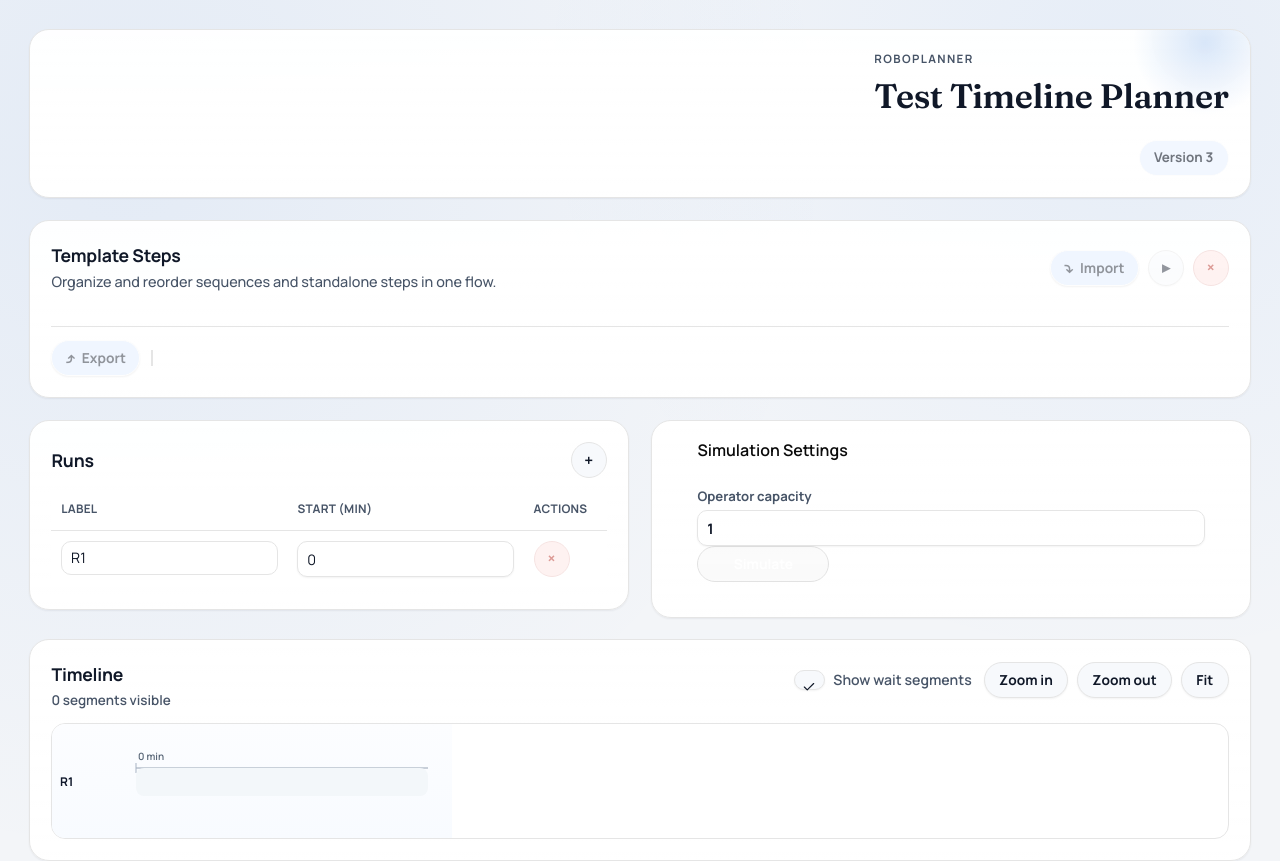
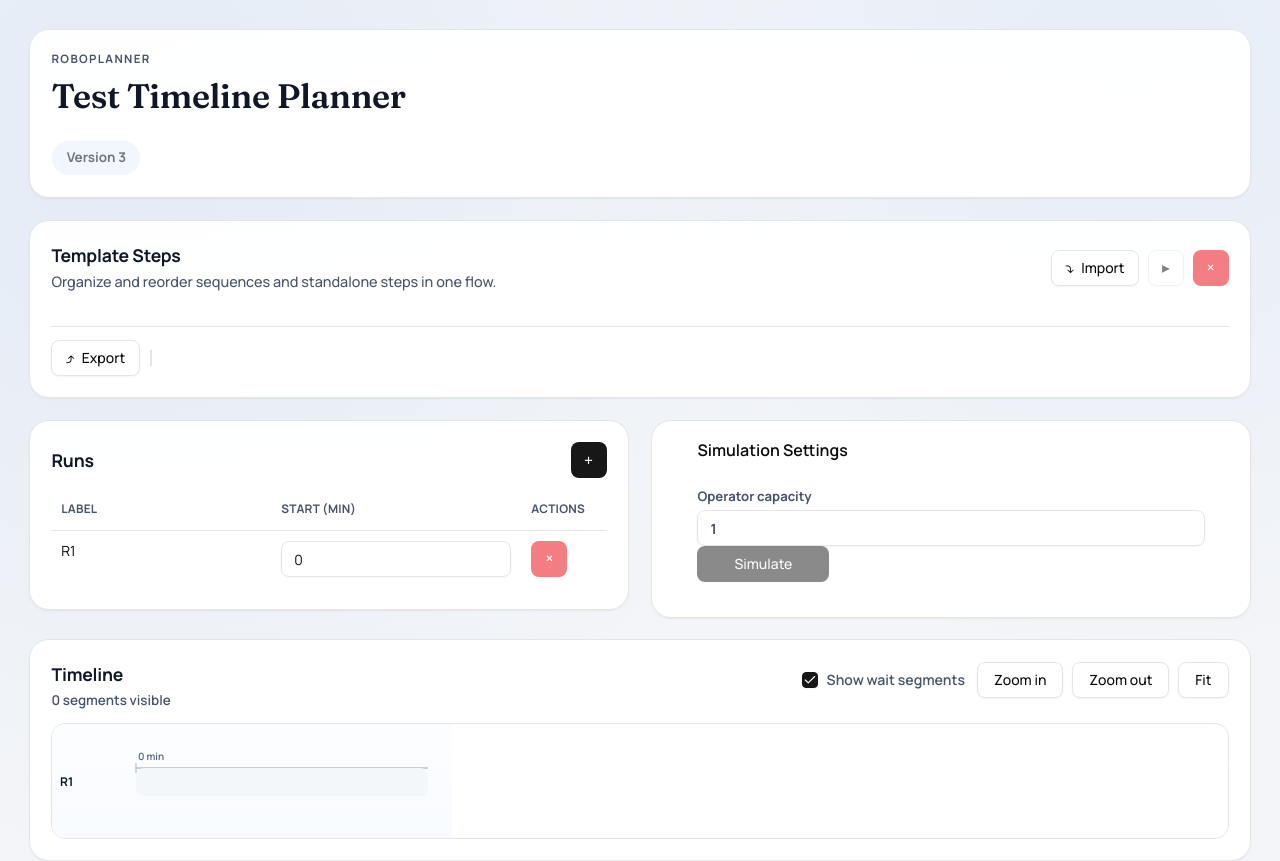
Before and after one commit to alpacfer/roboplanner, a React (Vite) app: page / in a window 1280 px wide. Shown: the top 861 px of the page. Built offline with nearby package versions, Linux system fonts and the light colour scheme.

Commit message:
WIP: UI updates

```diff
--- a/src/App.tsx
+++ b/src/App.tsx
@@ -323,7 +323,7 @@ function App() {
           className="debug-toggle"
           data-testid="debug-drawer-toggle"
           type="button"
-          variant="ghost"
+          variant="default"
           onClick={() => setIsDebugDrawerOpen((current) => !current)}
         >
           {isDebugDrawerOpen ? "Hide developer tools" : "Show developer tools"}
--- a/src/styles.css
+++ b/src/styles.css
@@ -120,48 +120,6 @@ p {
   margin: 0;
 }
 
-button {
-  appearance: none;
-  background: var(--surface-2);
-  border: 1px solid var(--border);
-  border-radius: 999px;
-  color: var(--text);
-  cursor: pointer;
-  font-family: inherit;
-  font-size: 0.86rem;
-  font-weight: 700;
-  line-height: 1;
-  padding: 0.55rem 0.9rem;
-  transition:
-    background-color var(--motion-fast) ease,
-    border-color var(--motion-fast) ease,
-    transform var(--motion-fast) ease,
-    box-shadow var(--motion-fast) ease;
-}
-
-button:hover {
-  background: color-mix(in srgb, var(--surface-2) 92%, black);
-  border-color: color-mix(in srgb, var(--border) 86%, black);
-  transform: translateY(-1px);
-}
-
-button:active {
-  transform: translateY(0);
-}
-
-button:disabled {
-  cursor: not-allowed;
-  opacity: 0.45;
-  transform: none;
-}
-
-button:focus-visible,
-input:focus-visible,
-select:focus-visible {
-  outline: 2px solid color-mix(in srgb, var(--accent) 68%, white);
-  outline-offset: 2px;
-}
-
 .icon-button {
   align-items: center;
   display: inline-flex;
@@ -173,40 +131,6 @@ select:focus-visible {
 .icon-glyph {
   font-size: 0.98rem;
   line-height: 1;
-}
-
-input,
-select {
-  border: 1px solid var(--border);
-  border-radius: 10px;
-  color: var(--text);
-  font-family: inherit;
-  font-size: 0.9rem;
-  line-height: 1.2;
-  padding: 0.45rem 0.55rem;
-  transition:
-    border-color var(--motion-fast) ease,
-    box-shadow var(--motion-fast) ease,
-    background-color var(--motion-fast) ease;
-}
-
-input:hover,
-select:hover {
-  border-color: var(--border-strong);
-}
-
-input[type="color"] {
-  background: transparent;
-  border-radius: 8px;
-  cursor: pointer;
-  min-height: 34px;
-  padding: 2px;
-}
-
-input[type="checkbox"] {
-  accent-color: var(--accent);
-  block-size: 16px;
-  inline-size: 16px;
 }
 
 .app-shell {
@@ -227,21 +151,10 @@ input[type="checkbox"] {
 }
 
 .app-hero {
-  align-items: end;
+  align-items: start;
   display: flex;
   justify-content: space-between;
   overflow: hidden;
-}
-
-.app-hero::after {
-  background: radial-gradient(circle at center, rgba(22, 103, 216, 0.16), transparent 68%);
-  content: "";
-  height: 150px;
-  pointer-events: none;
-  position: absolute;
-  right: -30px;
-  top: -62px;
-  width: 150px;
 }
 
 .app-hero-content {
@@ -314,16 +227,8 @@ input[type="checkbox"] {
 }
 
 .simulate-button {
-  background: var(--accent);
-  border-color: color-mix(in srgb, var(--accent) 78%, black);
-  color: #ffffff;
   justify-self: start;
   min-width: 132px;
-}
-
-.simulate-button:hover {
-  background: color-mix(in srgb, var(--accent) 90%, black);
-  border-color: color-mix(in srgb, var(--accent) 62%, black);
 }
 
 .checkbox-label {
@@ -430,19 +335,6 @@ input[type="checkbox"] {
   flex-wrap: wrap;
   gap: var(--space-2);
   padding: var(--space-3);
-}
-
-.group-delete-button,
-.danger-ghost-button {
-  background: var(--danger-soft);
-  border-color: color-mix(in srgb, var(--danger) 28%, white);
-  color: var(--danger);
-}
-
-.danger-ghost-button:hover {
-  background: color-mix(in srgb, var(--danger-soft) 90%, black);
-  border-color: color-mix(in srgb, var(--danger) 36%, black);
-  color: var(--danger);
 }
 
 .group-header-actions {
@@ -665,11 +557,6 @@ input[type="checkbox"] {
   padding: 0.28rem 0.5rem;
 }
 
-.row-actions button:hover,
-.group-header-actions button:hover {
-  background: color-mix(in srgb, var(--surface-2) 90%, black);
-}
-
 .step-header-actions {
   align-items: center;
   display: inline-flex;
@@ -716,9 +603,7 @@ input[type="checkbox"] {
   transform: scale(0.98);
   transition:
     opacity var(--motion-fast) ease,
-    transform var(--motion-fast) ease,
-    background-color var(--motion-fast) ease,
-    border-color var(--motion-fast) ease;
+    transform var(--motion-fast) ease;
 }
 
 .insertion-rail:hover button,
@@ -726,21 +611,6 @@ input[type="checkbox"] {
   opacity: 1;
   pointer-events: auto;
   transform: scale(1);
-}
-
-.insertion-rail-top-level button {
-  background: color-mix(in srgb, var(--accent-soft) 78%, white);
-  border-color: color-mix(in srgb, var(--accent) 20%, white);
-  color: color-mix(in srgb, var(--accent) 56%, var(--text));
-}
-
-.insertion-rail-top-level button:hover {
-  background: color-mix(in srgb, var(--accent-soft) 90%, black);
-  border-color: color-mix(in srgb, var(--accent) 35%, black);
-}
-
-.insertion-rail-group button {
-  background: color-mix(in srgb, var(--surface-2) 92%, white);
 }
 
 .template-portability-footer {
@@ -754,17 +624,9 @@ input[type="checkbox"] {
 
 .portability-action-button {
   align-items: center;
-  background: color-mix(in srgb, var(--accent-soft) 64%, white);
-  border-color: color-mix(in srgb, var(--accent) 24%, white);
-  color: color-mix(in srgb, var(--accent) 56%, var(--text));
   display: inline-flex;
   gap: 0.45rem;
   padding: 0.52rem 0.84rem;
-}
-
-.portability-action-button:hover {
-  background: color-mix(in srgb, var(--accent-soft) 86%, black);
-  border-color: color-mix(in srgb, var(--accent) 34%, black);
 }
 
 .inline-errors {
@@ -872,7 +734,6 @@ input[type="checkbox"] {
 
 .metric-tile {
   align-content: start;
-  background: linear-gradient(180deg, var(--surface), var(--surface-2));
   border: 1px solid var(--border);
   border-radius: 12px;
   min-height: 74px;
--- a/src/ui/common/ConfirmDialog.tsx
+++ b/src/ui/common/ConfirmDialog.tsx
@@ -1,11 +1,13 @@
 import {
   Dialog,
+  DialogClose,
   DialogContent,
   DialogDescription,
   DialogFooter,
   DialogHeader,
   DialogTitle,
 } from "@/components/ui/dialog";
+import { Button } from "@/components/ui/button";
 
 interface ConfirmDialogProps {
   isOpen: boolean;
@@ -51,12 +53,14 @@ function ConfirmDialog({
           <p>{message}</p>
         </DialogDescription>
         <DialogFooter className="confirm-modal-actions">
-          <button aria-label={`Cancel ${title}`} type="button" onClick={onCancel}>
-            {cancelLabel}
-          </button>
-          <button aria-label={`Confirm ${title}`} className="danger-ghost-button" type="button" onClick={onConfirm}>
+          <DialogClose asChild>
+            <Button aria-label={`Cancel ${title}`} type="button" variant="outline">
+              {cancelLabel}
+            </Button>
+          </DialogClose>
+          <Button aria-label={`Confirm ${title}`} type="button" onClick={onConfirm}>
             {confirmLabel}
-          </button>
+          </Button>
         </DialogFooter>
       </DialogContent>
     </Dialog>
--- a/src/ui/runs/RunsEditor.tsx
+++ b/src/ui/runs/RunsEditor.tsx
@@ -64,7 +64,7 @@ function RunsEditor({ runs, templateId, onChange }: RunsEditorProps) {
           size="icon"
           title="Add run"
           type="button"
-          variant="ghost"
+          variant="default"
           onClick={addRun}
         >
           <span aria-hidden="true" className="icon-glyph">
```
